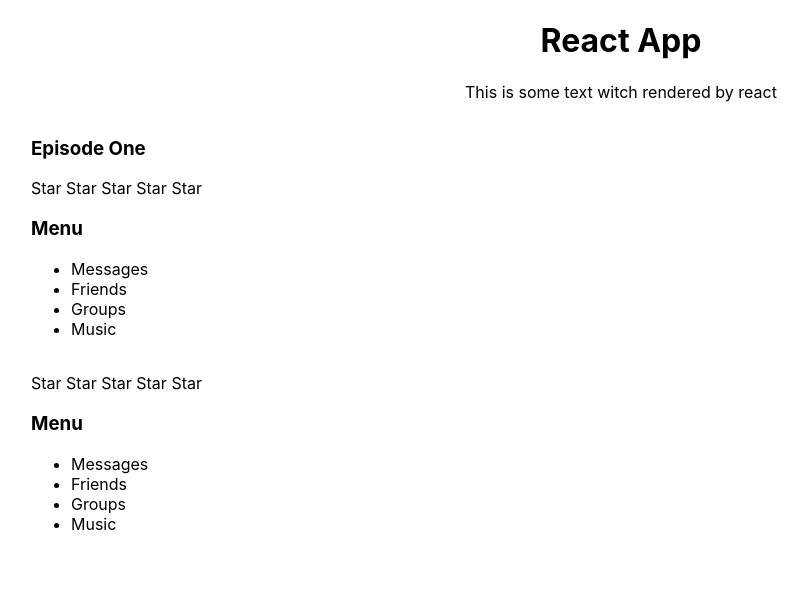
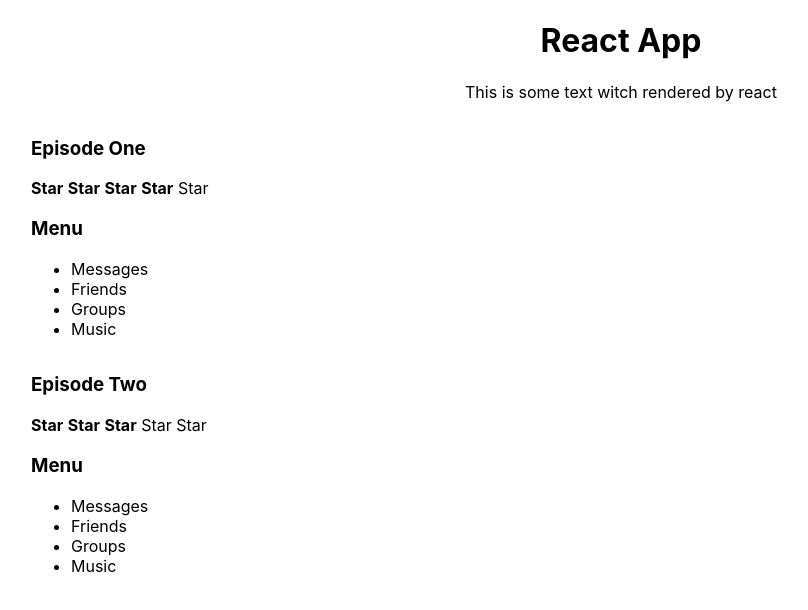
Before and after one commit to AlekseiBestuzhev/react-kabzda, a React (Create React App) app: page / in a window 1280 px wide. Shown: the top 610 px of the page, without its empty margins (19-827 px from the left). Built offline with nearby package versions, Linux system fonts and the light colour scheme.

Commit message:
feat: react-kabzda add display rating

```diff
--- a/src/App.tsx
+++ b/src/App.tsx
@@ -10,9 +10,9 @@ function App() {
                 <h1>React App</h1>
                 <p>This is some text witch rendered by react</p>
             </div>
-            <Block title={'Episode One'}/>
+            <Block title={'Episode One'} rate={4}/>
             <Accordion/>
-            <Block/>
+            <Block title={'Episode Two'} rate={3}/>
             <Accordion/>
         </div>
     );
--- a/src/components/Block.tsx
+++ b/src/components/Block.tsx
@@ -2,22 +2,80 @@ import React from "react";
 
 type BlockPropsType = {
     title: string
+    rate: number
 }
 
 function Block(props: BlockPropsType) {
+    if (props.rate === 1) {
+        return (
+            <div>
+                <h3>{props.title}</h3>
+                <Star selected={true}/>
+                <Star selected={false}/>
+                <Star selected={false}/>
+                <Star selected={false}/>
+                <Star selected={false}/>
+            </div>
+        )
+    } else if (props.rate === 2) {
+        return (
+            <div>
+                <h3>{props.title}</h3>
+                <Star selected={true}/>
+                <Star selected={true}/>
+                <Star selected={false}/>
+                <Star selected={false}/>
+                <Star selected={false}/>
+            </div>
+        )
+    } else if (props.rate === 3) {
+        return (
+            <div>
+                <h3>{props.title}</h3>
+                <Star selected={true}/>
+                <Star selected={true}/>
+                <Star selected={true}/>
+                <Star selected={false}/>
+                <Star selected={false}/>
+            </div>
+        )
+    } else if (props.rate === 4) {
+        return (
+            <div>
+                <h3>{props.title}</h3>
+                <Star selected={true}/>
+                <Star selected={true}/>
+                <Star selected={true}/>
+                <Star selected={true}/>
+                <Star selected={false}/>
+            </div>
+        )
+    } else if (props.rate === 5) {
+        return (
+            <div>
+                <h3>{props.title}</h3>
+                <Star selected={true}/>
+                <Star selected={true}/>
+                <Star selected={true}/>
+                <Star selected={true}/>
+                <Star selected={true}/>
+            </div>
+        )
+    }
     return (
         <div>
             <h3>{props.title}</h3>
-            <Star/>
-            <Star/>
-            <Star/>
-            <Star/>
-            <Star/>
+            <Star selected={false}/>
+            <Star selected={false}/>
+            <Star selected={false}/>
+            <Star selected={false}/>
+            <Star selected={false}/>
         </div>
     )
 }
 
-function Star() {
+function Star(props: any) {
+    if (props.selected === true) return <span><b>Star</b> </span>
     return <span>Star </span>
 }
 
```
